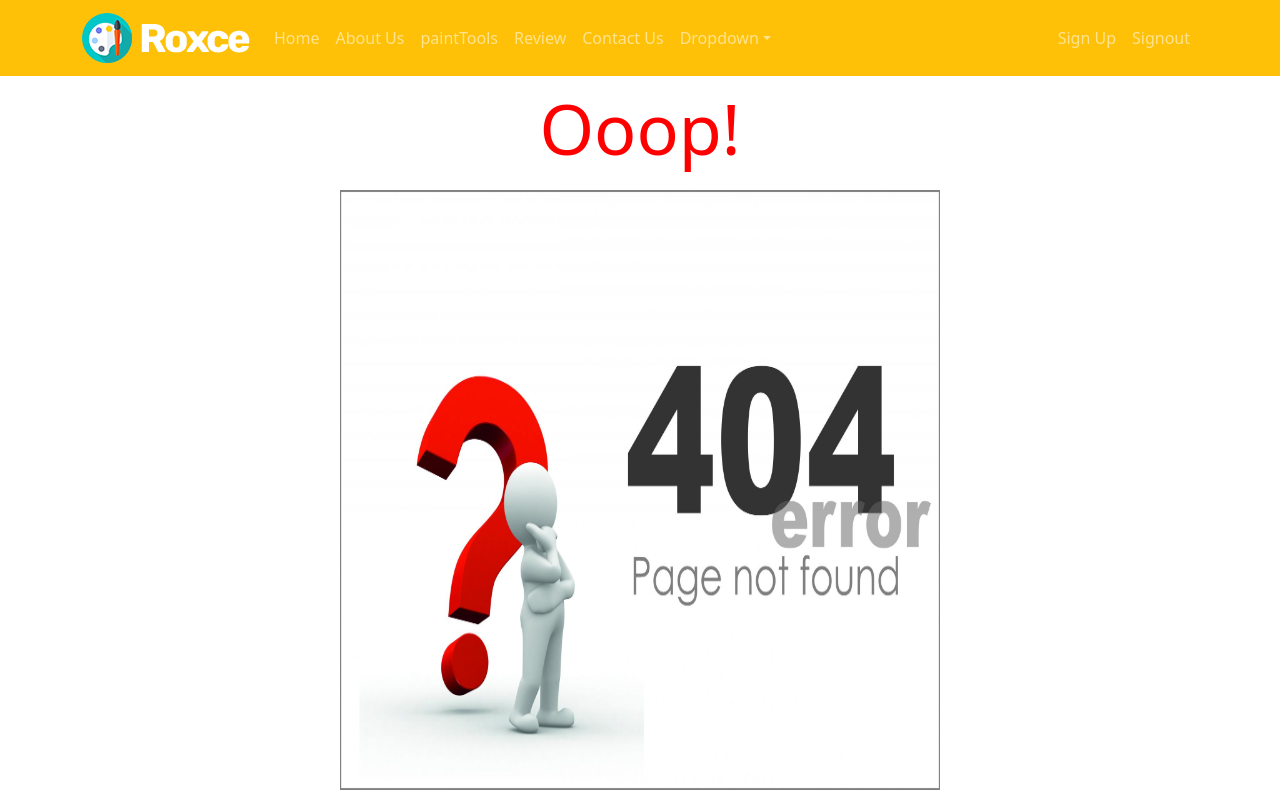
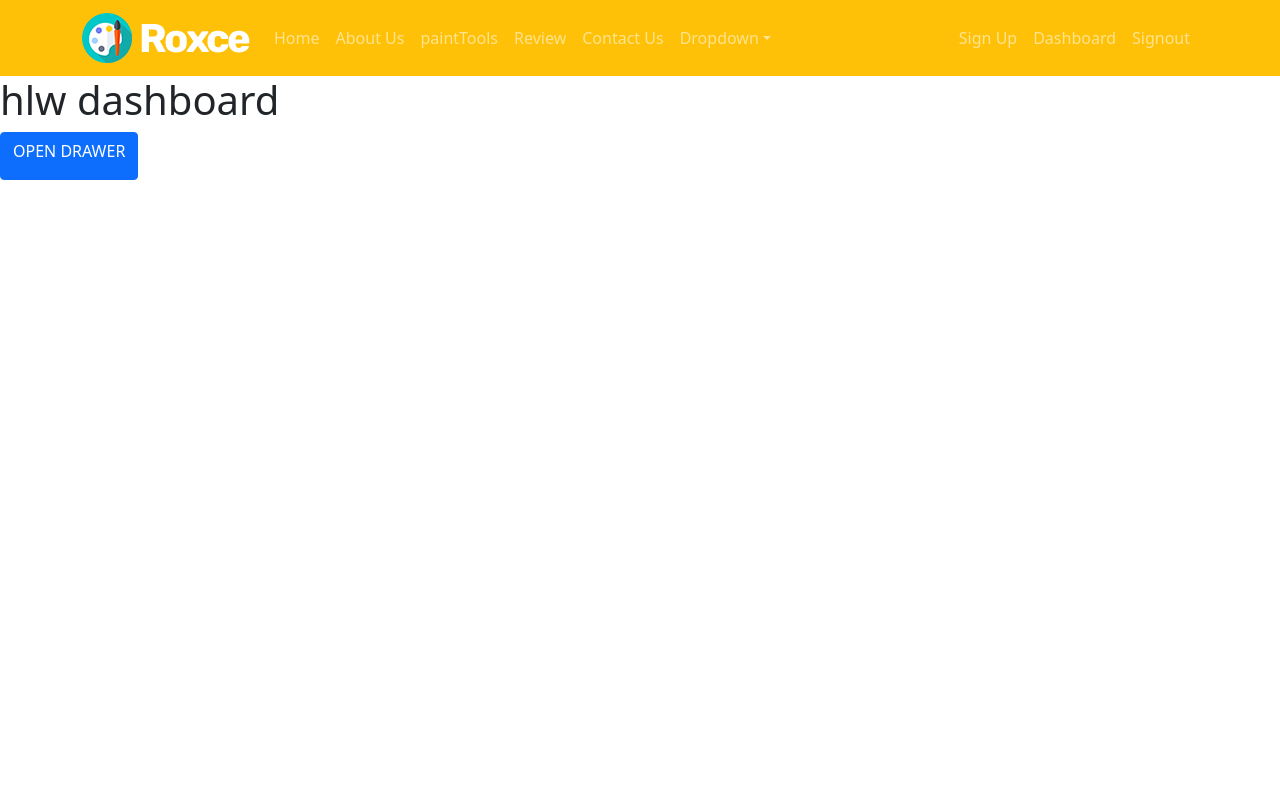
Before and after one commit to Ummy-Aimon/manufacture-client-side, a React (Create React App) app: page /dashboard in a window 1280 px wide. Shown: the top 800 px of the page. Built offline with nearby package versions, Linux system fonts and the light colour scheme; no server answers; sample sign-in values are in the browser's storage.

Commit message:
clearness

```diff
--- a/package.json
+++ b/package.json
@@ -43,5 +43,8 @@
       "last 1 firefox version",
       "last 1 safari version"
     ]
+  },
+  "devDependencies": {
+    "tailwindcss": "^3.0.24"
   }
 }
--- a/src/App.js
+++ b/src/App.js
@@ -2,6 +2,7 @@ import { Route, Routes } from 'react-router-dom';
 import './App.css';
 import Achievement from './Component/Achievement/Achievement';
 import Blog from './Component/Blog/Blog';
+import DashBoard from './Component/Dashboard/DashBoard';
 import Gallary from './Component/Gallary/Gallary';
 import Header from './Component/Header/Header';
 import Login from './Component/Login/Login';
@@ -27,6 +28,12 @@ function App() {
          <Route path="/team" element={<Team></Team>}></Route>
          <Route path="/login" element={<Login></Login>}></Route>
          <Route path="/signup" element={<SignUp></SignUp>}></Route>
+         <Route path="/dashboard"
+         element={
+           <RequireAuth>
+         <DashBoard></DashBoard>
+         </RequireAuth>
+         }></Route>
          <Route path="/blog" element={<Blog></Blog>}></Route>
          <Route path="/gallary" element={<Gallary></Gallary>}></Route>
          <Route path="/tools/:id"
--- /dev/null
+++ b/src/Component/Dashboard/DashBoard.js
@@ -0,0 +1,31 @@
+import React from 'react';
+
+
+const DashBoard = () => {
+
+    return (
+
+
+        <div className="info">
+            <h1>hlw dashboard</h1>
+            <div class="drawer">
+  <input id="my-drawer" type="checkbox" class="drawer-toggle" />
+  <div class="drawer-content">
+
+    <label for="my-drawer" class="btn btn-primary drawer-button">Open drawer</label>
+  </div>
+  <div class="drawer-side">
+    <label for="my-drawer" class="drawer-overlay"></label>
+    <ul class="menu p-4 overflow-y-auto w-80 bg-base-100 text-base-content">
+
+      <li><a>Sidebar Item 1</a></li>
+      <li><a>Sidebar Item 2</a></li>
+
+    </ul>
+  </div>
+</div>
+        </div>
+    );
+};
+
+export default DashBoard;
--- a/src/Component/Header/Header.js
+++ b/src/Component/Header/Header.js
@@ -44,6 +44,13 @@ const Header = () => {
     <Nav>
       <Nav.Link as={Link} to="/signup">Sign Up</Nav.Link>
       {
+        user && <>
+        <Nav.Link  as={Link} to="/dashboard">
+         Dashboard
+       </Nav.Link>
+        </>
+      }
+      {
          user ?
          <Nav.Link onClick={handleSignOut} as={Link} to="">
          Signout
--- a/src/Component/Pages/About/About.js
+++ b/src/Component/Pages/About/About.js
@@ -2,8 +2,6 @@ import React from 'react';
 import './About.css'
 import about1 from '../../../image/about-1.jpg'
 import { Hero } from 'react-daisyui';
-import { Link } from 'react-router-dom';
-
 const About = () => {
     return (
         <div id="about" className="about">
--- a/src/Component/Pages/Contact/Contact.js
+++ b/src/Component/Pages/Contact/Contact.js
@@ -31,7 +31,10 @@ const Contact = () => {
     <br></br>
   </Form.Group>
   <Button as={Link}  to="/gallary" variant="warning" type="submit">
-    Send Message <AiOutlineArrowRight></AiOutlineArrowRight>
+    <div className="d-flex jutify-content-center align-items-center">
+    Send Message
+    <AiOutlineArrowRight></AiOutlineArrowRight>
+    </div>
   </Button>
 </Form>
 <br></br>
--- a/src/Component/PaintTools/Tool.js
+++ b/src/Component/PaintTools/Tool.js
@@ -28,11 +28,13 @@ const Tool = (props) => {
       </div>
       <p><b>price:</b> ${price} </p>
       <p> <b>Rating: </b> {rating}</p>
+      <div className="d-flex">
       <AiFillStar className="text-danger"></AiFillStar>
       <AiFillStar className="text-danger"></AiFillStar>
       <AiFillStar className="text-danger"></AiFillStar>
       <AiFillStar className="text-danger"></AiFillStar>
       <AiFillStar className="text-danger"></AiFillStar>
+      </div>
     </Card.Text>
     <Button className="w-100 fw-bold"onClick={()=>navigatetoitemdetail(_id)} variant="warning">Buy now</Button>
   </Card.Body>
--- a/src/Component/Review/Reveiws.js
+++ b/src/Component/Review/Reveiws.js
@@ -13,11 +13,13 @@ const Reveiws = (props) => {
     <Card.Text className="text-center">
       {review}
       <p><b>Rating:</b> {rating} </p>
+      <div className="d-flex justify-content-center align-items-center d-block m-auto">
       <AiFillStar className="text-danger"></AiFillStar>
       <AiFillStar className="text-danger"></AiFillStar>
       <AiFillStar className="text-danger"></AiFillStar>
       <AiFillStar className="text-danger"></AiFillStar>
       <AiFillStar className="text-danger"></AiFillStar>
+      </div>
     </Card.Text>
   </Card.Body>
 
--- a/src/Shared/Footer/Footer.css
+++ b/src/Shared/Footer/Footer.css
@@ -9,6 +9,7 @@
 .icons{
     color:rgb(233, 98, 26);
     font-size: 30px;
+    display: flex;
 
 }
 /* media query Mobile */
--- a/src/index.css
+++ b/src/index.css
@@ -1,3 +1,6 @@
+@tailwind base;
+@tailwind components;
+@tailwind utilities;
 body {
   margin: 0;
   font-family: -apple-system, BlinkMacSystemFont, 'Segoe UI', 'Roboto', 'Oxygen',
--- /dev/null
+++ b/tailwind.config.js
@@ -0,0 +1,7 @@
+module.exports = {
+  content: ["./src/**/*.{html,js}"],
+  theme: {
+    extend: {},
+  },
+  plugins:  [require("daisyui")],
+}
```
Also changed, not shown: public/index.html (+4 -3 lines), 1 other file (tests, documents, lock files or other folders).
